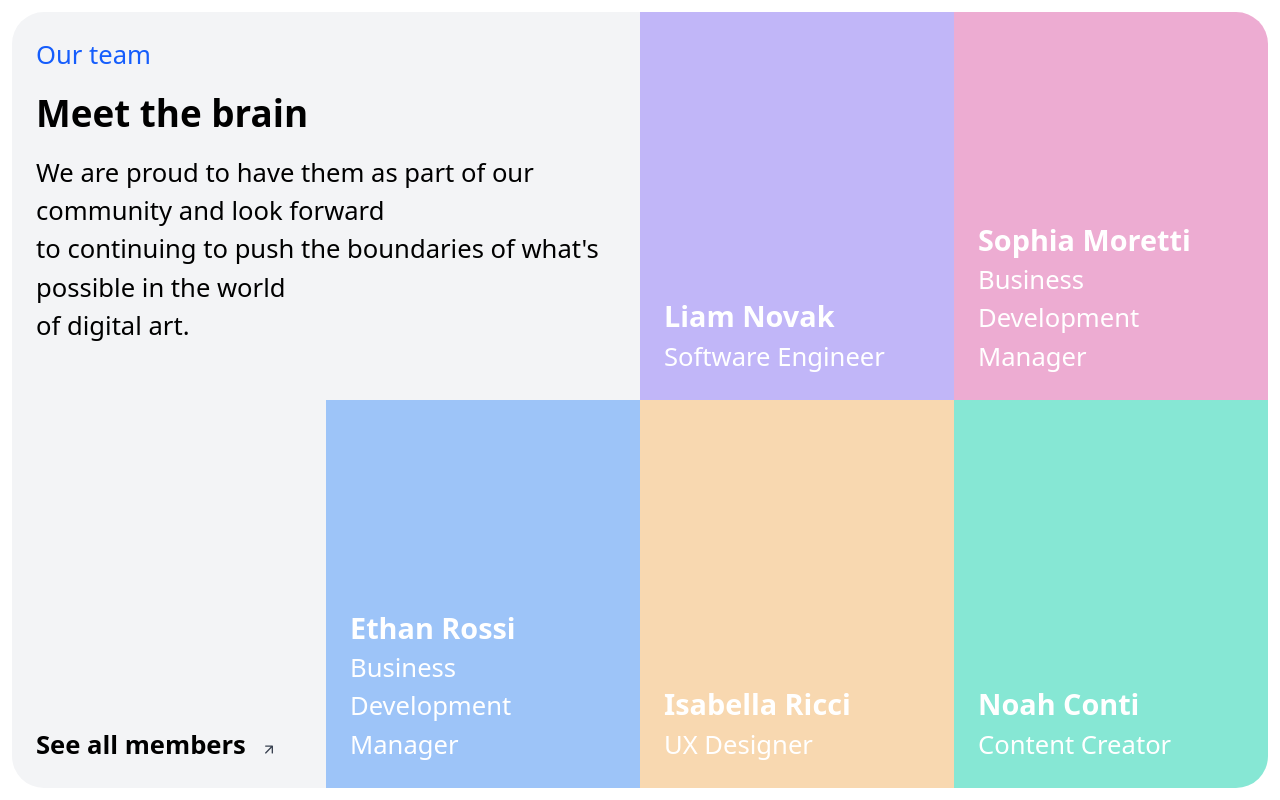
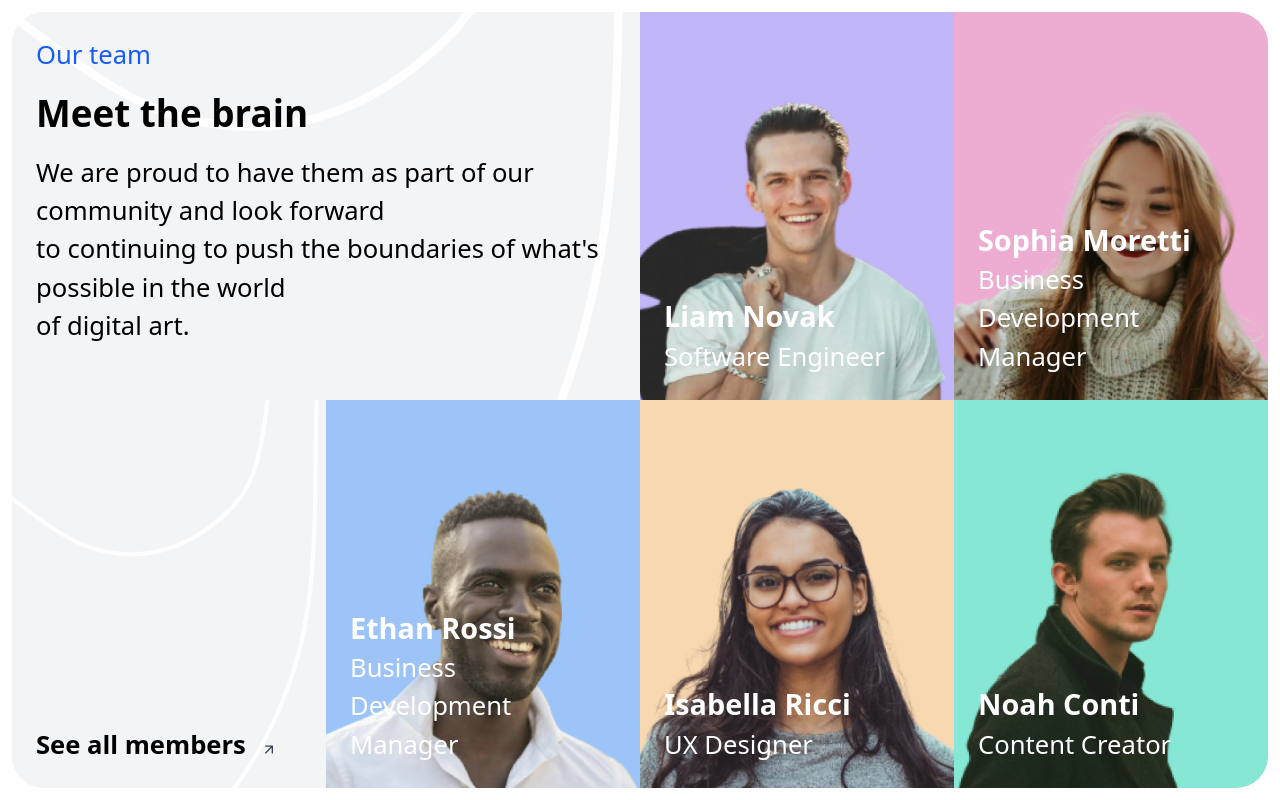
Before and after one commit to NemanjaChido/Meet-the-Team, a website: page index.html in a window 1280 px wide. Drawn offline with Linux system fonts and the light colour scheme; the site is published under a folder, as on GitHub Pages, so addresses that start at the root find nothing.

Commit message:
updated the background image path

```diff
--- a/index.html
+++ b/index.html
@@ -7,7 +7,7 @@
     <link rel="stylesheet" href="./src/output.css">
 </head>
 <body class="bg-white min-h-screen w-screen p-3 grid items-stretch grid-cols-1 grid-rows-7 sm:grid-cols-3 sm:grid-rows-3 lg:grid-cols-4 lg:grid-rows-2">
-        <div class="background_5 bg-[url('/resources/Background_decor.svg')] bg-center bg-cover h-80 p-6 rounded-tl-4xl rounded-tr-4xl sm:col-span-3 sm:col-start-1 sm:h-full lg:col-span-2 lg:rounded-tr-none">
+        <div class="background_5 bg-[url('../resources/Background_decor.svg')] bg-center bg-cover h-80 p-6 rounded-tl-4xl rounded-tr-4xl sm:col-span-3 sm:col-start-1 sm:h-full lg:col-span-2 lg:rounded-tr-none">
             <h2 class="text-blue-600 text-size">Our team</h2>
             <h1 class="font-bold headed-text-size mt-3 mb-3">Meet the brain</h1>
             <p class="text-size sm:whitespace-pre-line">We are proud to have them as part of our community and look forward
@@ -15,27 +15,27 @@
                of digital art.
             </p>
         </div>
-        <div class="bg-[url('/resources/person_1.png')] background-person1 bg-center bg-cover flex flex-col justify-end h-80 p-6 sm:h-full">
+        <div class="bg-[url('../resources/person_1.png')] background-person1 bg-center bg-cover flex flex-col justify-end h-80 p-6 sm:h-full">
             <h2 class="font-bold text-white header-size">Liam Novak</h2>
             <p class="text-size text-white">Software Engineer</p>
         </div>
-        <div class="bg-[url('/resources/person_2.png')] background-person2 bg-center bg-cover flex flex-col justify-end h-80 p-6 sm:h-full lg:rounded-tr-4xl">
+        <div class="bg-[url('../resources/person_2.png')] background-person2 bg-center bg-cover flex flex-col justify-end h-80 p-6 sm:h-full lg:rounded-tr-4xl">
             <h2 class="font-bold text-white header-size">Sophia Moretti</h2>
             <p class="text-size text-white">Business Development Manager</p>
         </div>
-        <div class="bg-[url('/resources/person_3.png')] background-person3 bg-center bg-cover flex flex-col justify-end h-80 p-6 sm:h-full">
+        <div class="bg-[url('../resources/person_3.png')] background-person3 bg-center bg-cover flex flex-col justify-end h-80 p-6 sm:h-full">
             <h2 class="font-bold text-white header-size">Ethan Rossi</h2>
             <p class="text-size text-white">Business Development Manager</p>
         </div>
-        <div class="bg-[url('/resources/person_4.png')] background-person4 bg-center bg-cover flex flex-col justify-end h-80 p-6 sm:h-full">
+        <div class="bg-[url('../resources/person_4.png')] background-person4 bg-center bg-cover flex flex-col justify-end h-80 p-6 sm:h-full">
             <h2 class="font-bold text-white header-size">Isabella Ricci</h2>
             <p class="text-size text-white">UX Designer</p>
         </div>
-        <div class="bg-[url('/resources/person_5.png')] background-person5 bg-center bg-cover flex flex-col justify-end h-80 p-6 sm:h-full sm:rounded-br-4xl">
+        <div class="bg-[url('../resources/person_5.png')] background-person5 bg-center bg-cover flex flex-col justify-end h-80 p-6 sm:h-full sm:rounded-br-4xl">
             <h2 class="font-bold text-white header-size">Noah Conti</h2>
             <p class="text-size text-white">Content Creator</p>
         </div>
-        <div class="background_5 bg-[url('/resources/Background_decor.svg')] bg-center bg-cover h-80 flex flex-row gap-3 items-end p-6 rounded-bl-4xl rounded-br-4xl sm:h-full sm:col-start-1 sm:row-start-3 lg:row-start-2 sm:rounded-br-none">
+        <div class="background_5 bg-[url('../resources/Background_decor.svg')] bg-center bg-cover h-80 flex flex-row gap-3 items-end p-6 rounded-bl-4xl rounded-br-4xl sm:h-full sm:col-start-1 sm:row-start-3 lg:row-start-2 sm:rounded-br-none">
             <p class="font-semibold text-size">See all members</p>
             <span class=" w-1/12 h-1/12 flex justify-center items-center"><img class="h-3/4 w-3/4" src="resources/arrow up right.svg" ></span>
         </div>
```
Also changed, not shown: src/output.css.
